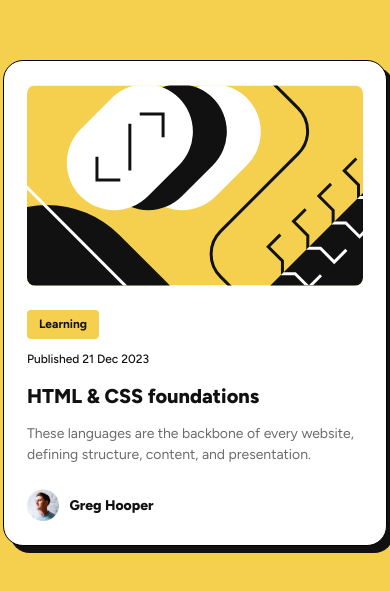
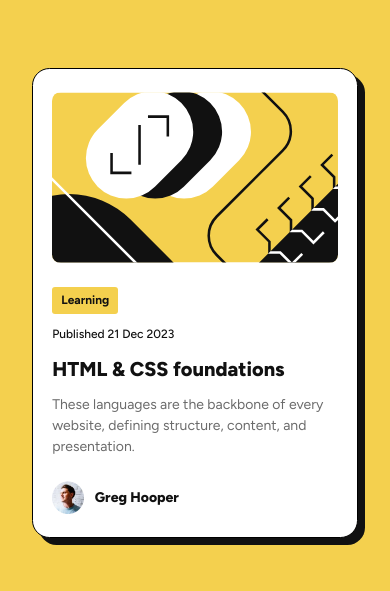
Before and after one commit to Tis-Ta/Blog-Card, a plain HTML site: page index.html in a window 390 px wide. Shown: the part 119-710 px from the top of the page. Drawn offline with Linux system fonts and the light colour scheme.

Commit message:
Responsive changes

```diff
--- a/style.css
+++ b/style.css
@@ -20,17 +20,15 @@ img {
     max-width: 100%;
     height: auto;
     display: block;
-    object-fit: cover;
-    object-position: center;
     border-radius: 0.625em;
 }
 
 main {
     background: #fff;
-    max-width: 24rem;
+    width: clamp(20.4rem, 33vw, 24rem);
     margin-inline: auto;
     border: 1px solid #000;
-    border-radius: 1.25rem;
+    border-radius: 1.25em;
     box-shadow: .5em .5em #111;
 }
 
@@ -40,14 +38,19 @@ main {
 }
 
 .main-image {
-    margin-block: 1.5rem;
+    margin-block: 1.7em;
+}
+
+.small-description-box,
+.date-text {
+    font-size: clamp(0.75rem, 1.2vw, 0.875rem);
 }
 
 .small-description-box {
     display: inline-block;
     background: #F4D04E;
-    padding: 4px 12px;
-    border-radius: 4px;
+    padding: 0.25em 0.75em;
+    border-radius: 0.25em;
     font-weight: 700;
 }
 
@@ -57,9 +60,9 @@ main {
 }
 
 .main-heading {
-    font-size: 1.5rem;
+    font-size: clamp(1.25rem, 2vw, 1.5rem);
     font-weight: 800;
-    margin-block: 1rem;
+    margin-block: .7em;
 }
 
 .main-heading__link {
@@ -74,7 +77,7 @@ main {
 }
 
 .main-text {
-    font-size: 1rem;
+    font-size: clamp(.875rem, 1.4vw, 1rem);
     font-weight: 400;
     color: #6b6b6b;
 }
@@ -89,22 +92,3 @@ main {
 .author-footer__name {
     font-weight: 800;
 }
-
-@media (max-width: 450px) {
-    article {
-        max-width: 20.4rem;
-    }
-
-    .main-heading {
-        font-size: 1.25rem;
-    }
-
-    .small-description-box,
-    .date-text {
-        font-size: 0.75rem;
-    }
-
-    .main-text {
-        font-size: .875rem;
-    }
-}
```
